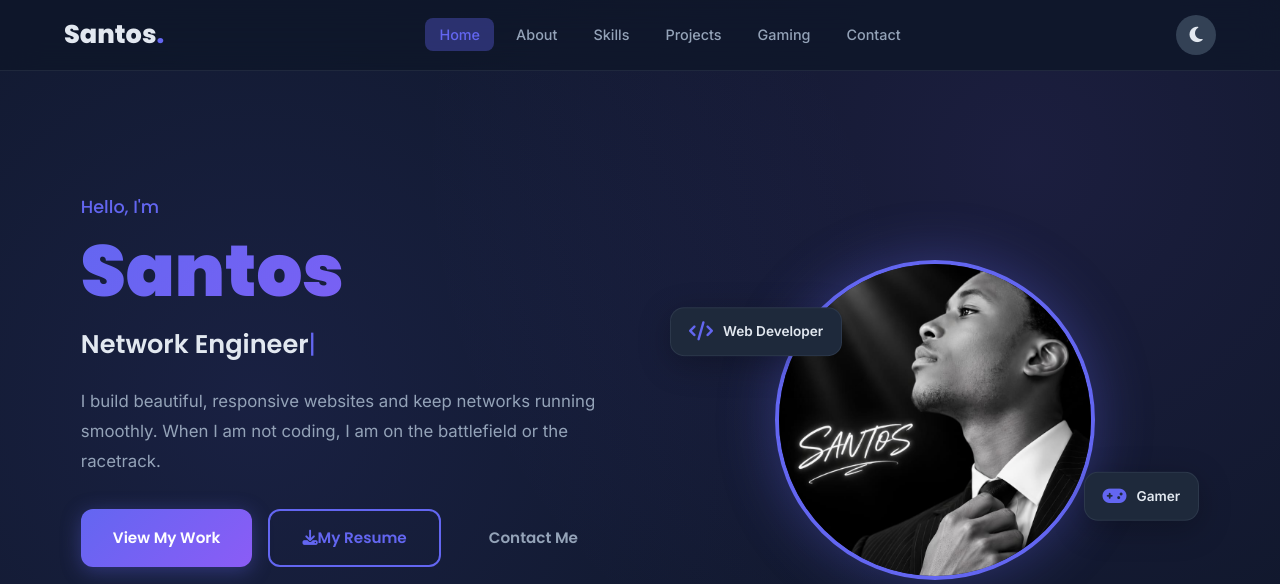
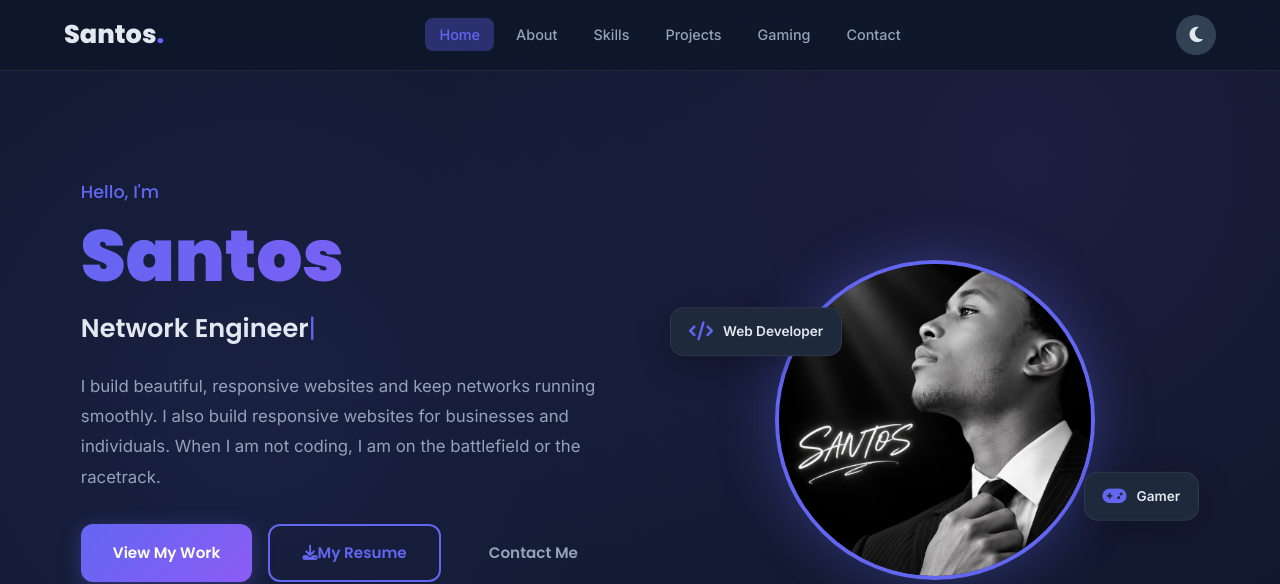
Before and after one commit to santos-hub001/portfolio, a plain HTML site: page index.html in a window 1280 px wide. Shown: the top 584 px of the page. Drawn offline with Linux system fonts and the light colour scheme.

Commit message:
Update hero description with business websites line

```diff
--- a/index.html
+++ b/index.html
@@ -46,6 +46,7 @@
         <h2 class="hero-role"><span class="typewriter" id="typewriter"></span><span class="cursor">|</span></h2>
         <p class="hero-desc">
           I build beautiful, responsive websites and keep networks running smoothly.
+          I also build responsive websites for businesses and individuals.
           When I am not coding, I am on the battlefield or the racetrack.
         </p>
         <div class="hero-btns">
```
